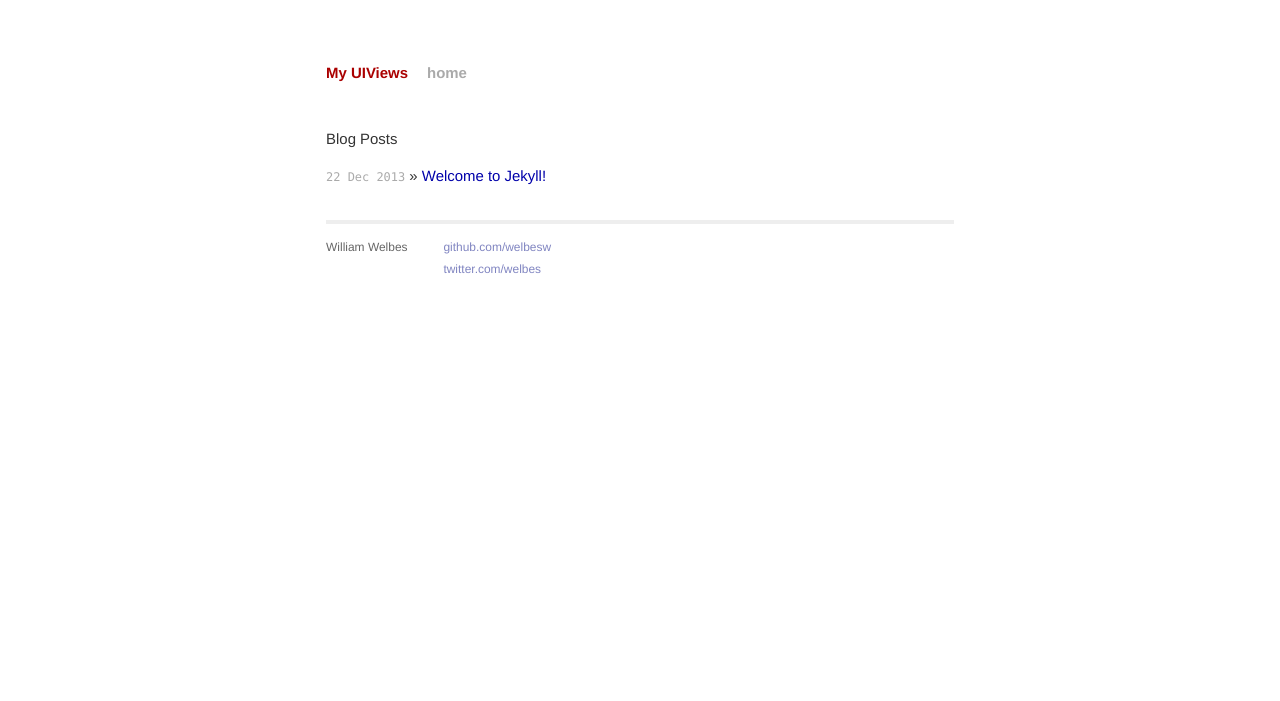
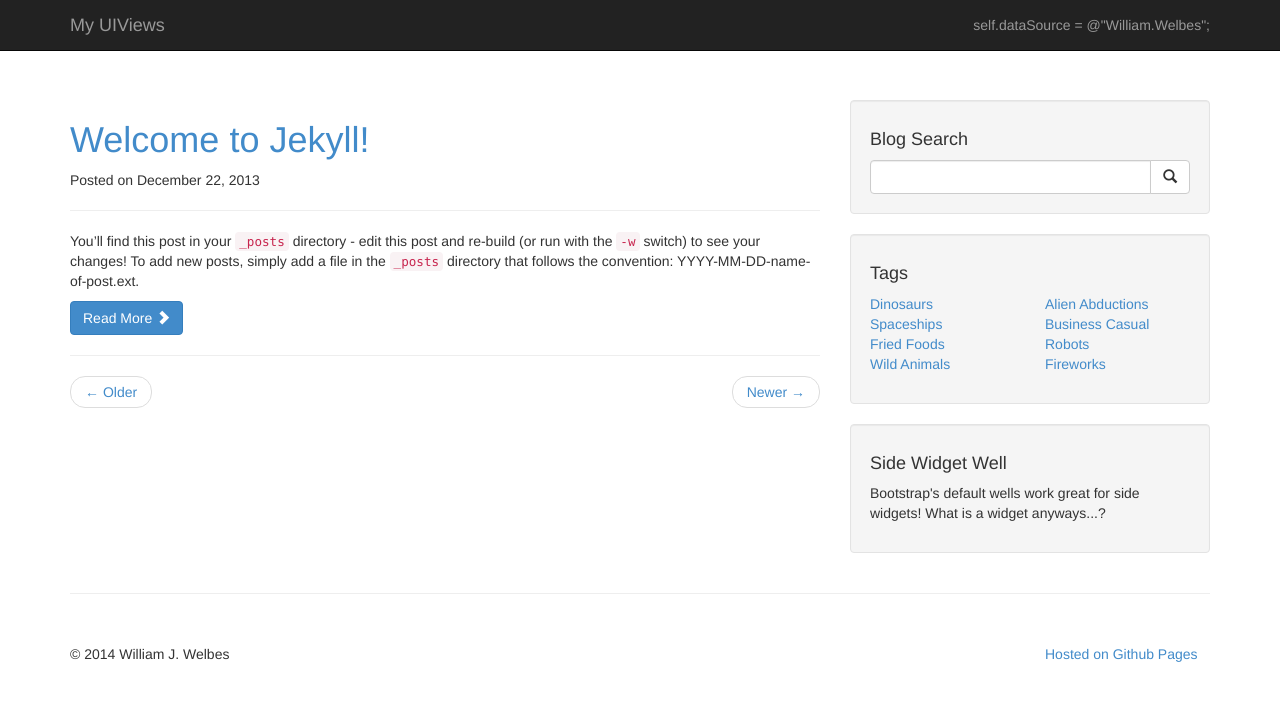
Before and after one commit to welbesw/welbesw.github.io, a Jekyll site: the page built from index.html, in a window 1280 px wide and 900 px high. Shown: the top 701 px of the window. Built offline with Jekyll 4.4.1, drawn with Linux system fonts in a browser that asks for light colours; Markdown is read by kramdown in place of the engine named in the settings.

Commit message:
Updated bootstrap layout.

```diff
--- a/_layouts/default.html
+++ b/_layouts/default.html
@@ -3,6 +3,10 @@
   <head>
       <meta charset="utf-8">
       <meta http-equiv="X-UA-Compatible" content="IE=edge,chrome=1">
+      <meta name="viewport" content="width=device-width, initial-scale=1.0">
+      <meta name="description" content="">
+      <meta name="author" content="">
+
       <title>{{ page.title }}</title>
       <meta name="viewport" content="width=device-width, initial-scale=1.0">
 
@@ -13,33 +17,99 @@
       <link rel="stylesheet" href="/css/syntax.css">
 
       <!-- Custom CSS -->
-        <link rel="stylesheet" href="/css/main.css">
+      <link href="css/blog-home.css" rel="stylesheet">
 
   </head>
   <body>
 
-        <div class="site">
-          <div class="header">
-            <h1 class="title"><a href="/">{{ site.name }}</a></h1>
-            <a class="extra" href="/">home</a>
+    <nav class="navbar navbar-inverse navbar-fixed-top" role="navigation">
+      <div class="container">
+        <div class="navbar-header">
+          <button type="button" class="navbar-toggle" data-toggle="collapse" data-target=".navbar-ex1-collapse">
+            <span class="sr-only">Toggle navigation</span>
+            <span class="icon-bar"></span>
+            <span class="icon-bar"></span>
+            <span class="icon-bar"></span>
+          </button>
+          <a class="navbar-brand" href="index.html">{{ site.name }}</a>
         </div>
+
+        <!-- Collect the nav links, forms, and other content for toggling -->
+        <div class="collapse navbar-collapse navbar-ex1-collapse">
+          <ul class="nav navbar-nav navbar-right">
+            <li><a href="#about">self.dataSource = @"William.Welbes";</a></li>
+          </ul>
+        </div><!-- /.navbar-collapse -->
+      </div><!-- /.container -->
+    </nav>
+
+    <div class="container">
+
+      <div class="row">
+        <div class="col-lg-8">
 
           {{ content }}
 
-          <div class="footer">
-            <div class="contact">
-              <p>
-                William Welbes<br />
-              </p>
+          <!-- pager -->
+          <ul class="pager">
+            <li class="previous"><a href="#">&larr; Older</a></li>
+            <li class="next"><a href="#">Newer &rarr;</a></li>
+          </ul>
+
         </div>
-            <div class="contact">
-              <p>
-                <a href="https://github.com/welbesw">github.com/welbesw</a><br />
-                <a href="https://twitter.com/welbes">twitter.com/welbes</a><br />
-              </p>
+
+        <div class="col-lg-4">
+          <div class="well">
+            <h4>Blog Search</h4>
+            <div class="input-group">
+              <input type="text" class="form-control">
+              <span class="input-group-btn">
+                <button class="btn btn-default" type="button"><span class="glyphicon glyphicon-search"></span></button>
+              </span>
+            </div><!-- /input-group -->
+          </div><!-- /well -->
+          <div class="well">
+            <h4>Tags</h4>
+              <div class="row">
+                <div class="col-lg-6">
+                  <ul class="list-unstyled">
+                    <li><a href="#dinosaurs">Dinosaurs</a></li>
+                    <li><a href="#spaceships">Spaceships</a></li>
+                    <li><a href="#fried-foods">Fried Foods</a></li>
+                    <li><a href="#wild-animals">Wild Animals</a></li>
+                  </ul>
+                </div>
+                <div class="col-lg-6">
+                  <ul class="list-unstyled">
+                    <li><a href="#alien-abductions">Alien Abductions</a></li>
+                    <li><a href="#business-casual">Business Casual</a></li>
+                    <li><a href="#robots">Robots</a></li>
+                    <li><a href="#fireworks">Fireworks</a></li>
+                  </ul>
                 </div>
               </div>
+          </div><!-- /well -->
+          <div class="well">
+            <h4>Side Widget Well</h4>
+            <p>Bootstrap's default wells work great for side widgets! What is a widget anyways...?</p>
+          </div><!-- /well -->
         </div>
+      </div>
+
+      <hr>
+
+      <footer>
+        <div class="row">
+          <div class="col-lg-10">
+            <p>&copy; 2014 William J. Welbes</p>
+          </div>
+          <div class="col-lg-2">
+            <p><a href="http://pages.github.com">Hosted on Github Pages</a></p>
+          </div>
+        </div>
+      </footer>
+
+    </div><!-- /.container -->
 
       <!-- jQuery (necessary for Bootstrap's JavaScript plugins) -->
       <script src="https://code.jquery.com/jquery.js"></script>
--- /dev/null
+++ b/css/blog-home.css
@@ -0,0 +1,7 @@
+body {
+	margin-top: 100px; /* 100px is double the height of the navbar - I made it a big larger for some more space - keep it at 50px at least if you want to use the fixed top nav */
+}
+
+footer {
+	margin: 50px 0;
+}
--- a/index.html
+++ b/index.html
@@ -3,11 +3,13 @@ layout: default
 title: My UIViews
 ---
 
-<div id="home">
-  <h1>Blog Posts</h1>
-  <ul class="posts">
-    {% for post in site.posts %}
-      <li><span>{{ post.date | date_to_string }}</span> &raquo; <a href="{{ post.url }}">{{ post.title }}</a></li>
-    {% endfor %}
-  </ul>
-</div>
+{% for post in site.posts %}
+<!-- blog entry -->
+<h1><a href="{{ post.url }}">{{ post.title }}</a></h1>
+<p>Posted on {{ post.date | date: '%B %d, %Y' }}</p>
+<hr>
+{{ post.excerpt }}
+<a class="btn btn-primary" href="{{ post.url }}">Read More <span class="glyphicon glyphicon-chevron-right"></span></a>
+
+<hr>
+{% endfor %}
```
Lines whose indentation alone changed are shown as unchanged.
